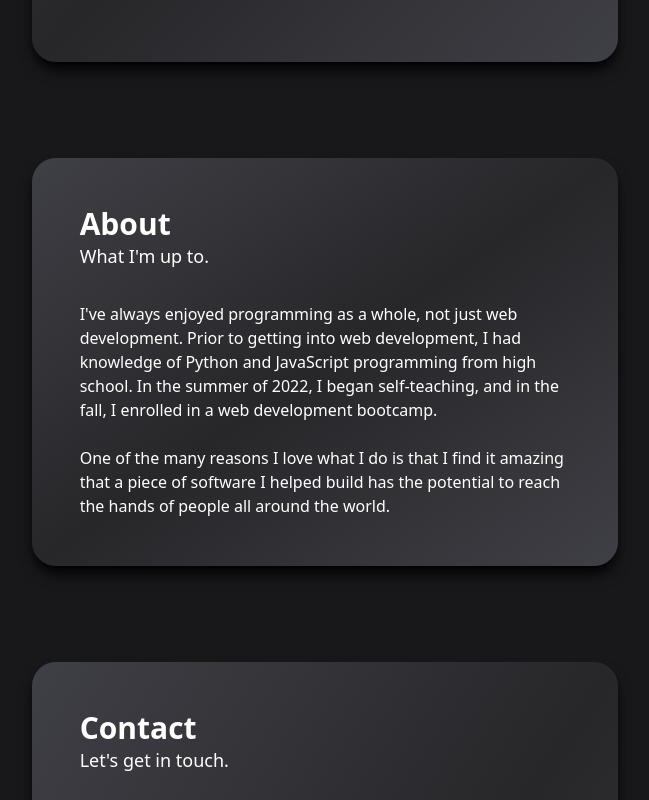
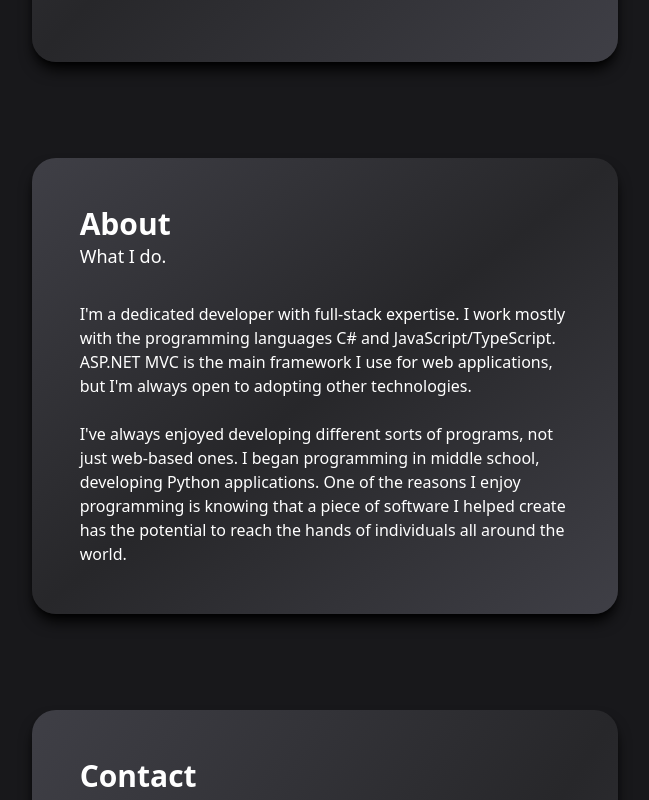
Before and after one commit to ramvilsil/portfolio, a Next.js app: page / in a window 1280 px wide. Shown: the part 1514-2314 px from the top of the page, without its empty margins (315-964 px from the left). Built offline with nearby package versions, Linux system fonts and the light colour scheme.

Commit message:
updated about text

```diff
--- a/components/About.tsx
+++ b/components/About.tsx
@@ -9,18 +9,23 @@ const About = () => {
             <div className="bg-gradient-to-br from-zinc-700 via-zinc-800 to-zinc-700 text-white rounded-3xl p-8 portrait:p-4 shadow-lg shadow-black">
 
                 {/* About Title */}
-                <h1 className="w-max text-3xl m-4 font-semibold portrait:text-2xl">About<div className="text-lg font-normal portrait:hidden">What I'm up to.</div></h1>
+                <h1 className="w-max text-3xl m-4 font-semibold portrait:text-2xl">About<div className="text-lg font-normal portrait:hidden">What I do.</div></h1>
 
                 {/* About Text */}
                 <div className="p-4 font-light">
 
-                    I've always enjoyed programming as a whole, not just web development.
-                    Prior to getting into web development, I had knowledge of Python and JavaScript programming from high school.
-                    In the summer of 2022, I began self-teaching, and in the fall, I enrolled in a web development bootcamp.
+                    I'm a dedicated developer with full-stack expertise.
 
-                    <br></br> <br></br>
-                    One of the many reasons I love what I do is that I find it amazing that
-                    a piece of software I helped build has the potential to reach the hands of people all around the world.
+                    I work mostly with the programming languages C# and JavaScript/TypeScript.
+                    ASP.NET MVC is the main framework I use for web applications,
+                    but I'm always open to adopting other technologies.
+                    <br></br>
+                    <br></br>
+                    I've always enjoyed developing different sorts of programs,
+                    not just web-based ones. I began programming in middle school, developing Python applications.
+                    One of the reasons I enjoy programming is knowing that a piece
+                    of software I helped create has the potential to reach the hands of individuals all around the world.
+
 
                 </div>
 
--- a/components/Intro.tsx
+++ b/components/Intro.tsx
@@ -12,7 +12,7 @@ const Intro = () => {
                 <div className="flex justify-start mb-6">
 
                     {/* Image Place */}
-                    <div className='shadow-xl shadow-black bg-gradient-to-br from-indigo-200 to-transparent w-16 h-16 rounded-full justify-center flex items-center mr-4'>
+                    <div className='shadow-xl shadow-black bg-gradient-to-br from-indigo-100 to-transparent w-16 h-16 rounded-full justify-center flex items-center mr-4'>
 
                         <img className="w-14 h-14 rounded-full" src="https://media.licdn.com/dms/image/D5603AQGa7Dgb4YwKjg/profile-displayphoto-shrink_100_100/0/1672078313516?e=1677715200&v=beta&t=5yZlaL3lt91uOguhmCYxN307aGsCUOkmkUwxVDPcFWk"></img>
 
```
